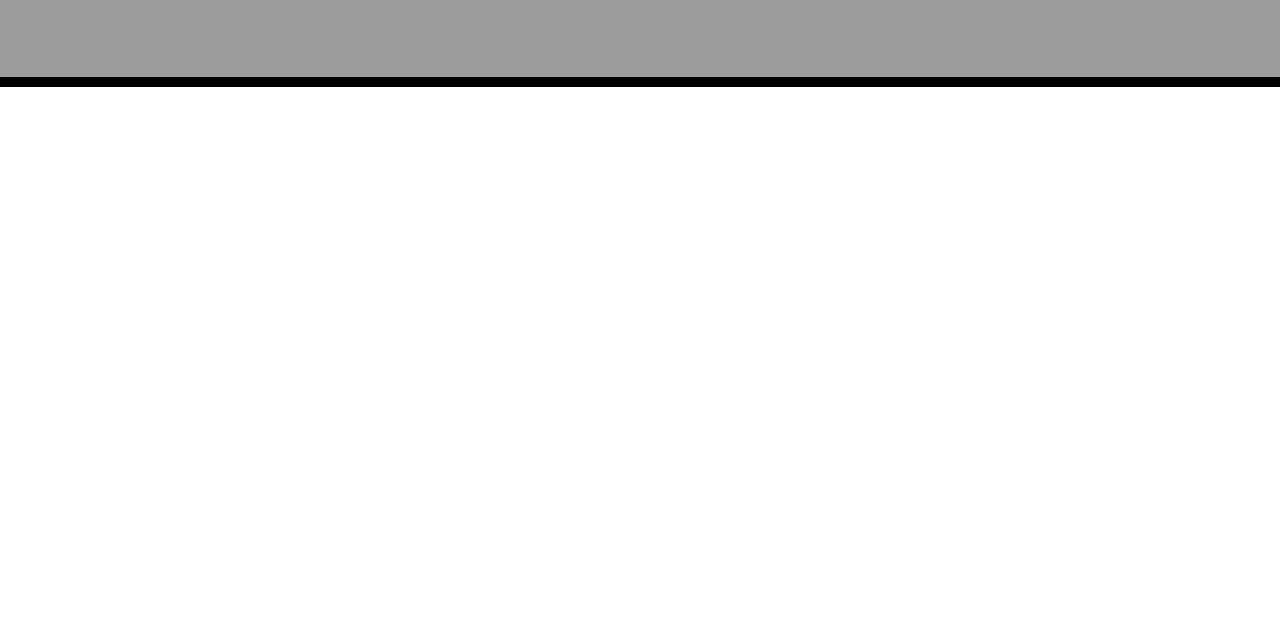
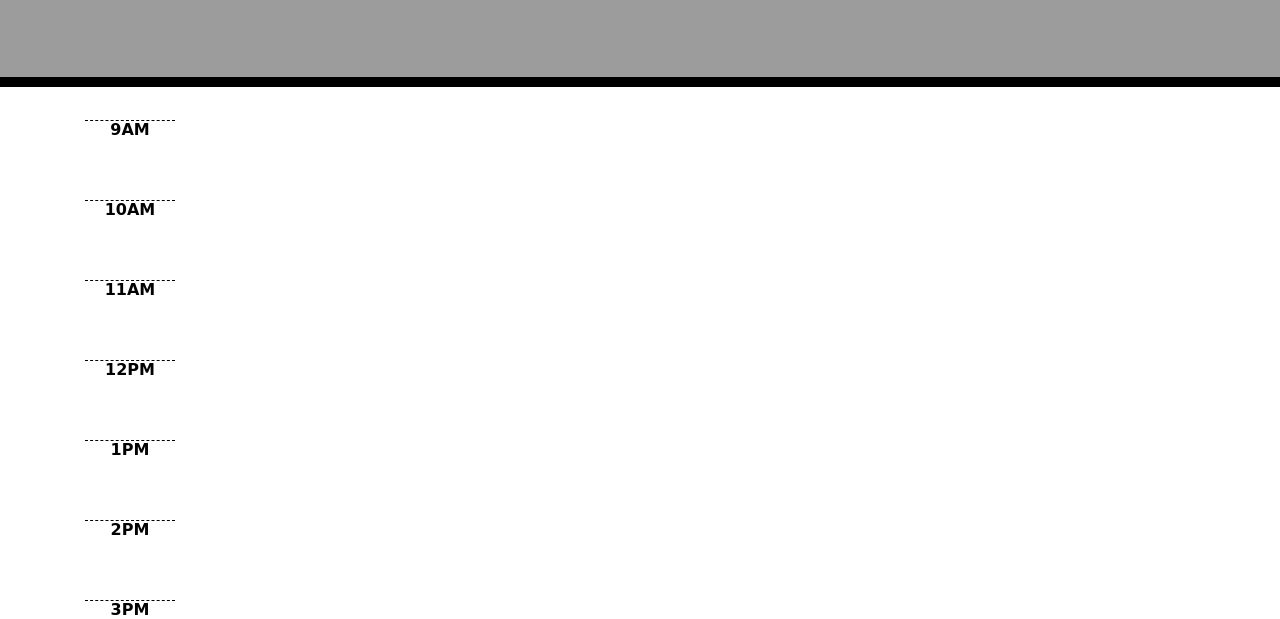
Before and after one commit to torbitj/work-day-planner, a plain HTML site: page index.html in a window 1280 px wide. Shown: the part 181-800 px from the top of the page. Drawn offline with nearby package versions, Linux system fonts and the light colour scheme; a web font is replaced by a local one.

Commit message:
added rows for each time slot, need to adjust width

```diff
--- a/assets/javascript/logic.js
+++ b/assets/javascript/logic.js
@@ -0,0 +1,62 @@
+var timeContainer = $('#row-container')
+console.log(timeContainer)
+// time objects with content
+var timeCards = [
+    {
+        time: '9AM',
+        tasks: '',
+        save: ''
+    },
+    {
+        time: '10AM',
+        tasks: '',
+        save: ''
+    },
+    {
+        time: '11AM',
+        tasks: '',
+        save: ''
+    },
+    {
+        time: '12PM',
+        tasks: '',
+        save: ''
+    },
+    {
+        time: '1PM',
+        tasks: '',
+        save: ''
+    },
+    {
+        time: '2PM',
+        tasks: '',
+        save: ''
+    },
+    {
+        time: '3PM',
+        tasks: '',
+        save: ''
+    },
+    {
+        time: '4PM',
+        tasks: '',
+        save: ''
+    },
+    {
+        time: '5PM',
+        tasks: '',
+        save: ''
+    }
+]
+
+timeCards.forEach(function(timeCards){
+
+    var rowEl = $('<tr>').addClass('container row time-block w-100');
+    var timeHead = $('<th>').addClass('col hour').text(timeCards.time);
+    var taskEl = $('<td>').addClass('col-10').text(timeCards.task);
+    var saveEl = $('<td>').addClass('col').text(timeCards.save);
+
+    rowEl.append(timeHead, taskEl, saveEl)
+    timeContainer.append(rowEl)
+
+})
--- a/index.html
+++ b/index.html
@@ -30,7 +30,7 @@
       <p class="lead">A simple calendar app for scheduling your work day</p>
       <p id="currentDay" class="lead"></p>
     </header>
-    <div class="container">
+    <div class="container" id="row-container">
       <!-- Timeblocks go here -->
     </div>
 
```
